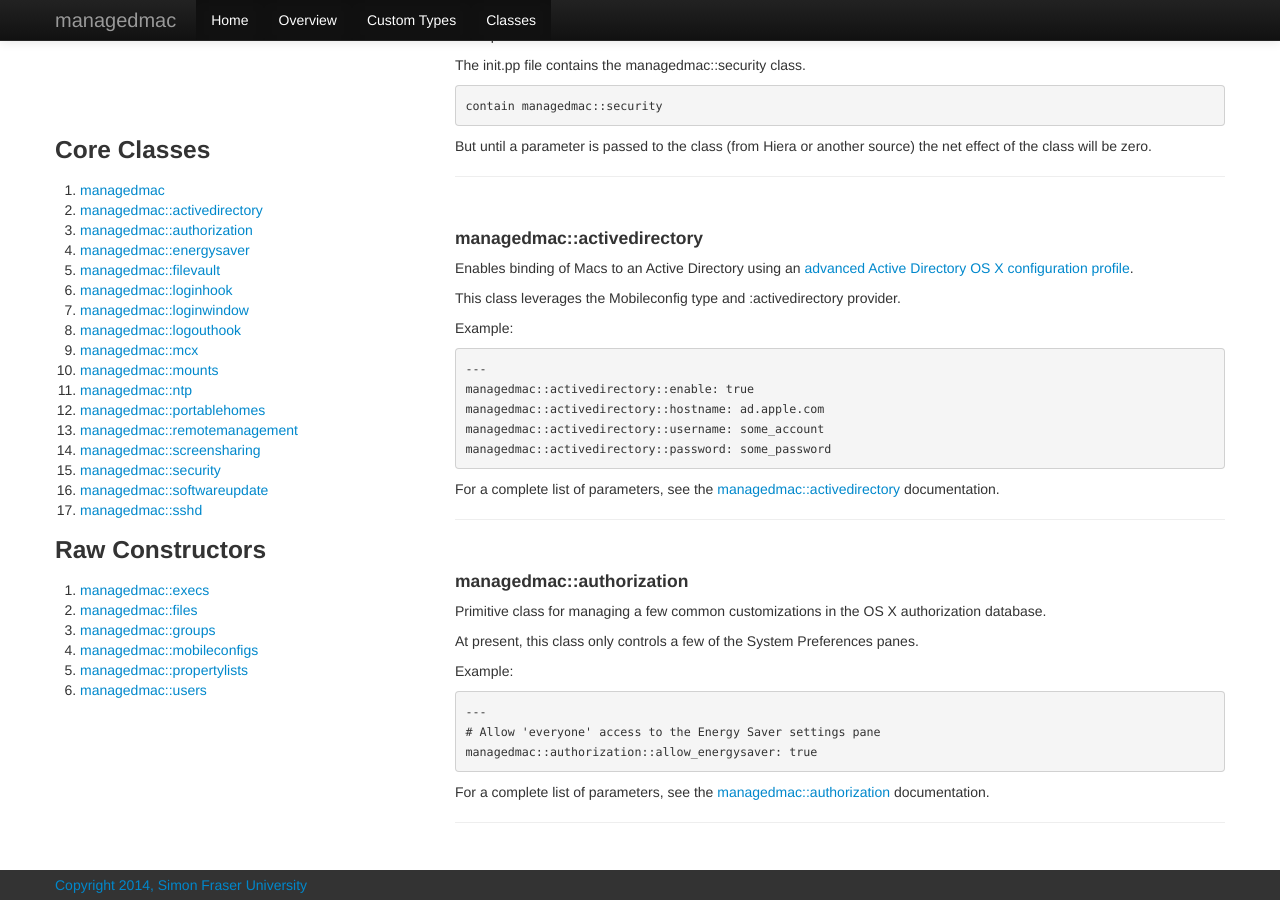
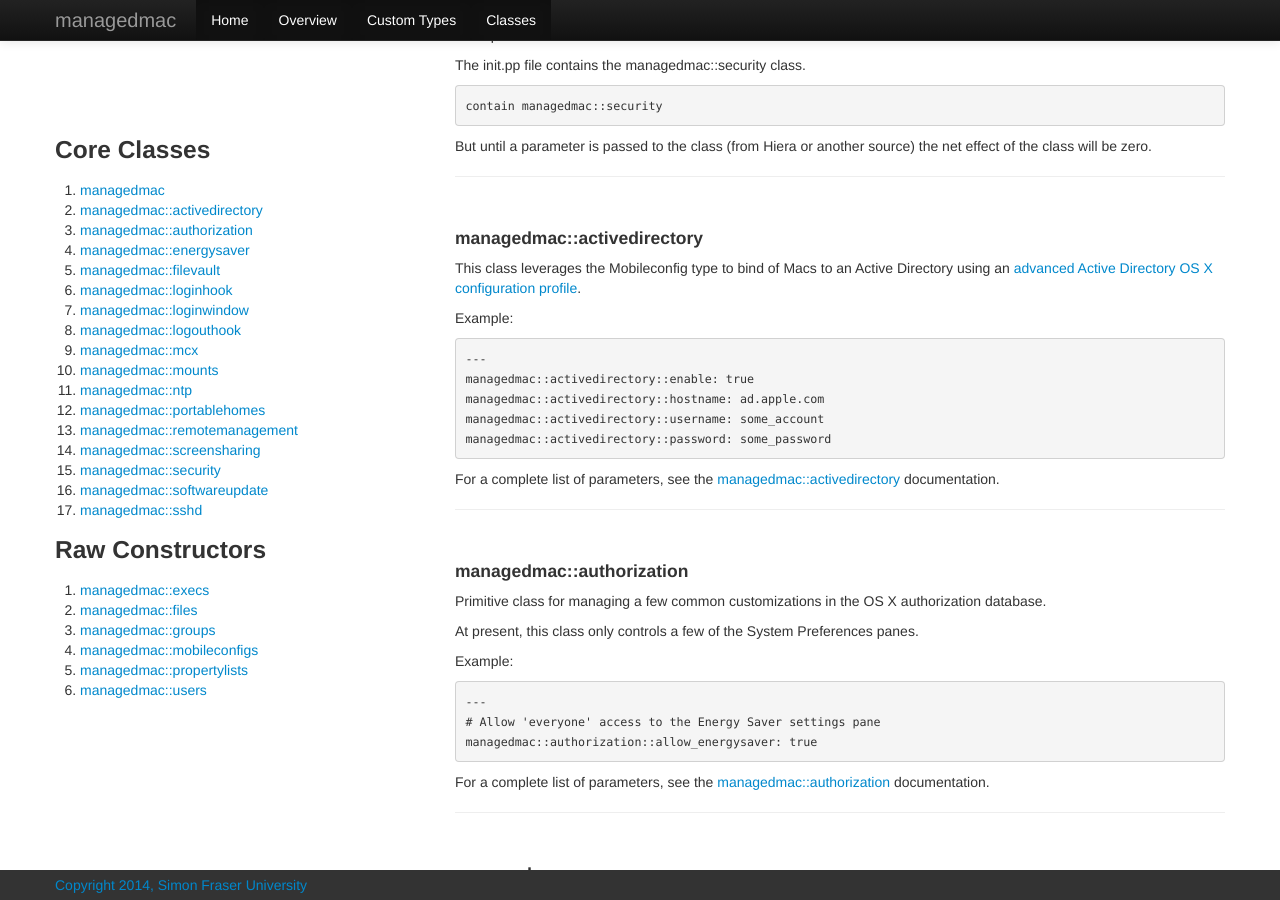
Before and after one commit to dayglojesus/managedmac, a Jekyll site: the page built from classes/index.md, in a window 1280 px wide and 900 px high, scrolled down 581 px. Built offline with Jekyll 4.4.1, drawn with Linux system fonts in a browser that asks for light colours; Markdown is read by kramdown in place of the engine named in the settings.

Commit message:
remove reference to defunct activedirectory

```diff
--- a/classes/index.md
+++ b/classes/index.md
@@ -37,9 +37,7 @@ But until a parameter is passed to the class (from Hiera or another source) the
 <a id="managedmac::activedirectory"></a>
 #### managedmac::activedirectory
 
-Enables binding of Macs to an Active Directory using an [advanced Active Directory OS X configuration profile](http://support.apple.com/kb/HT5981?viewlocale=en_US&locale=en_US).
-
-This class leverages the Mobileconfig type and :activedirectory provider.
+This class leverages the Mobileconfig type to bind of Macs to an Active Directory using an [advanced Active Directory OS X configuration profile](http://support.apple.com/kb/HT5981?viewlocale=en_US&locale=en_US).
 
 Example:
 
```
